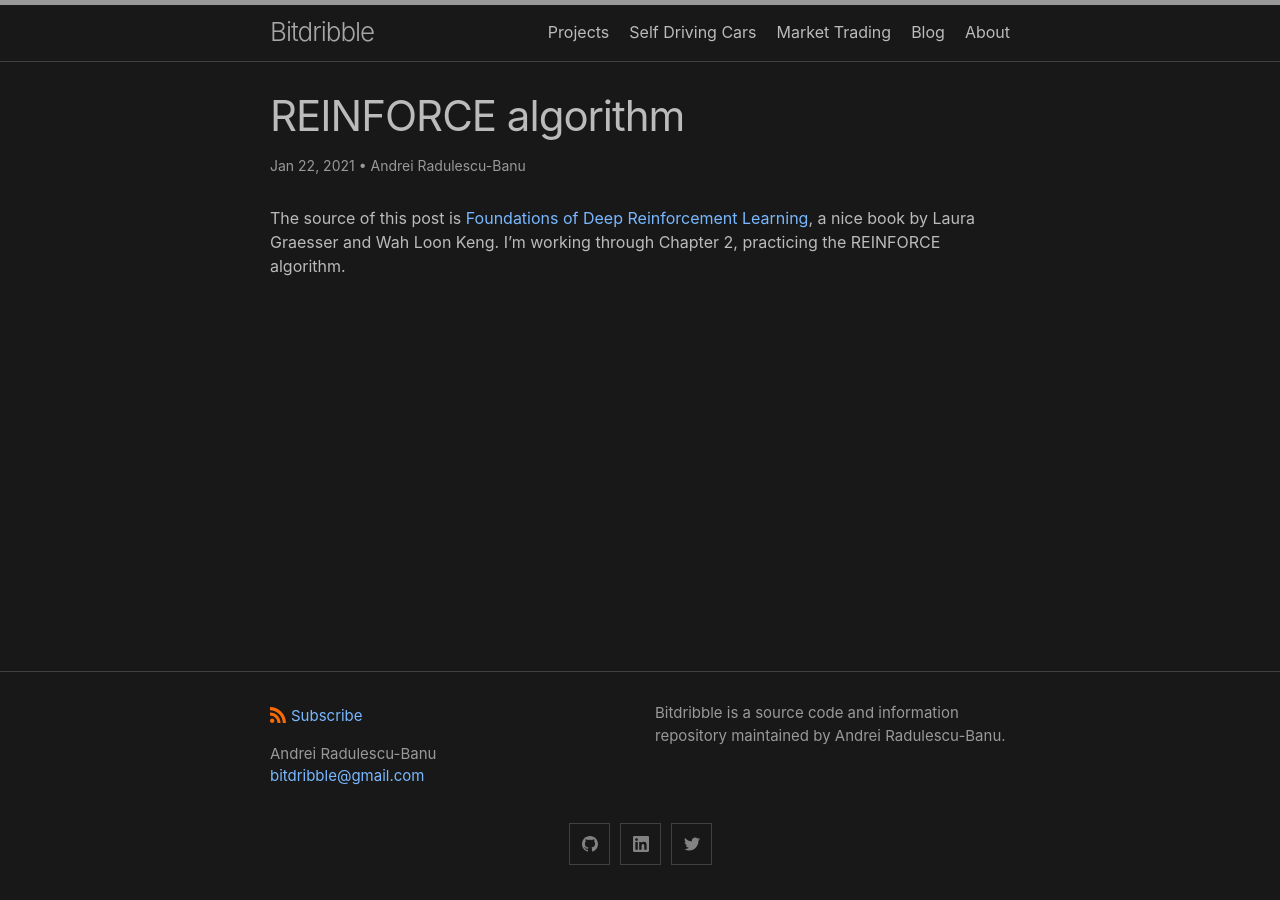
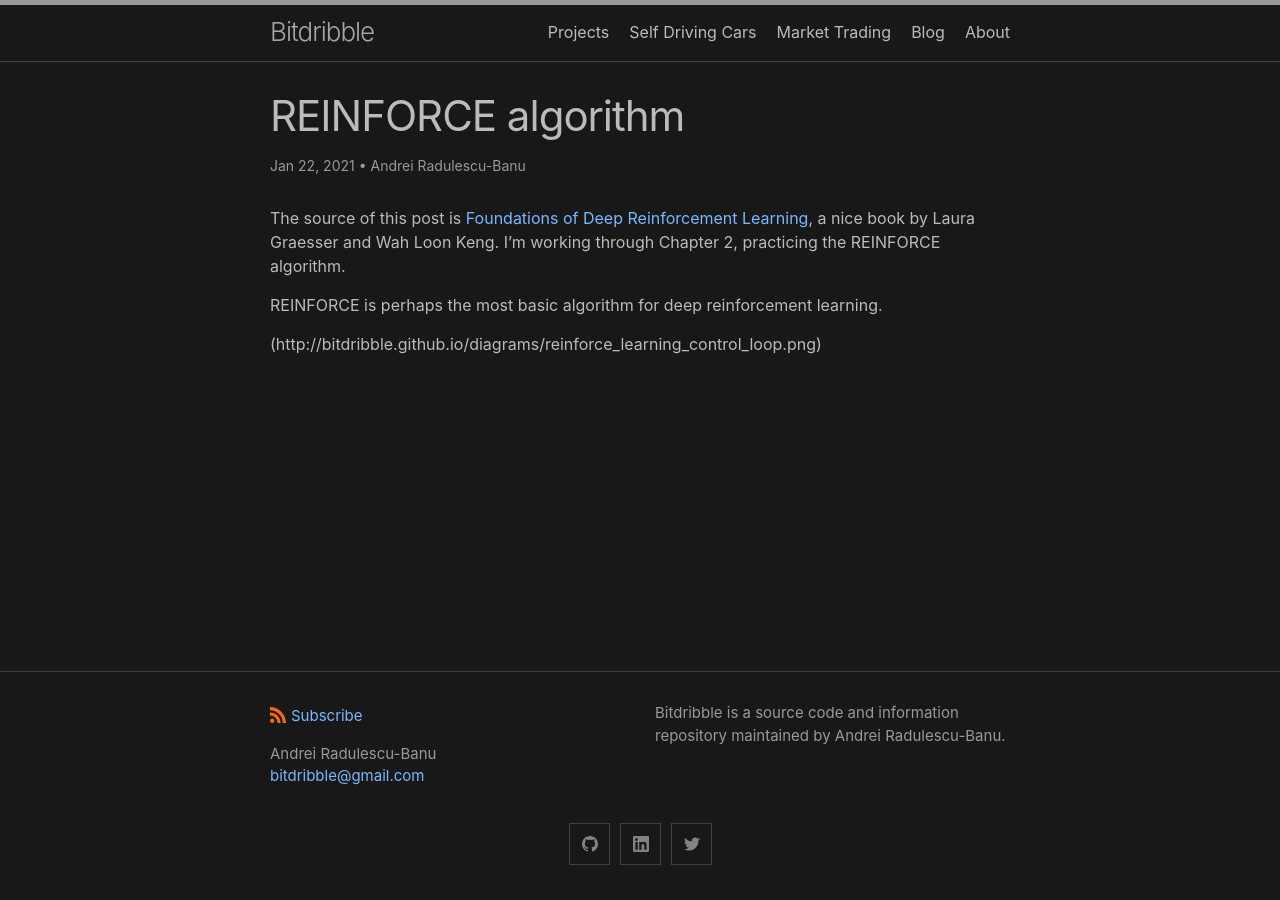
Before and after one commit to analytiq-hub/sigagent.github.io, a Jekyll site: the page built from machine_learning/_posts/2021-01-22-reinforce.md, in a window 1280 px wide. Built offline with Jekyll 4.4.1, drawn with Linux system fonts in a browser that asks for light colours.

Commit message:
*** empty log message ***

```diff
--- a/machine_learning/_posts/2021-01-22-reinforce.md
+++ b/machine_learning/_posts/2021-01-22-reinforce.md
@@ -6,3 +6,7 @@ author:
 ---
 
 The source of this post is [Foundations of Deep Reinforcement Learning](https://www.amazon.com/Deep-Reinforcement-Learning-Python-Hands/dp/0135172381), a nice book by Laura Graesser and Wah Loon Keng. I'm working through Chapter 2, practicing the REINFORCE algorithm.
+
+REINFORCE is perhaps the most basic algorithm for deep reinforcement learning.
+
+(http://bitdribble.github.io/diagrams/reinforce_learning_control_loop.png)
```
